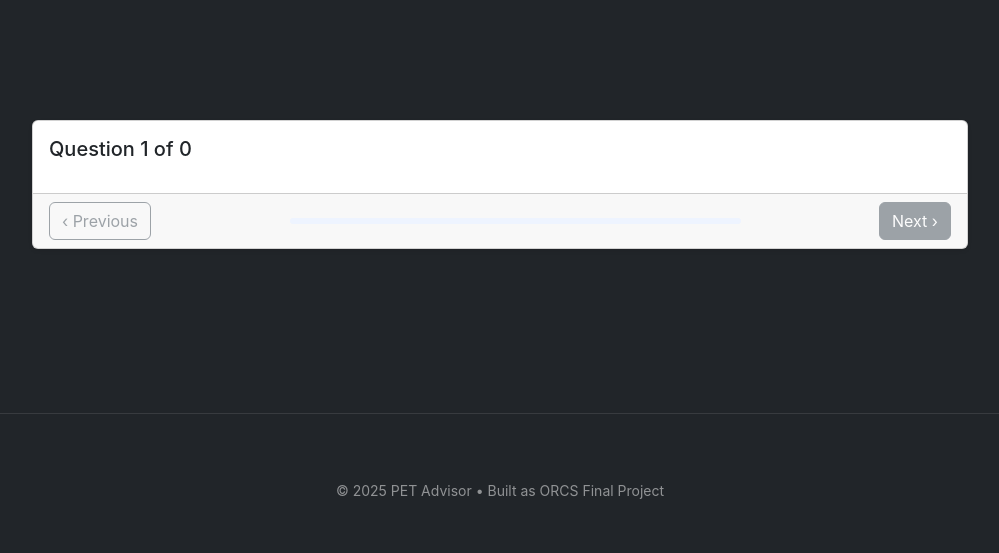
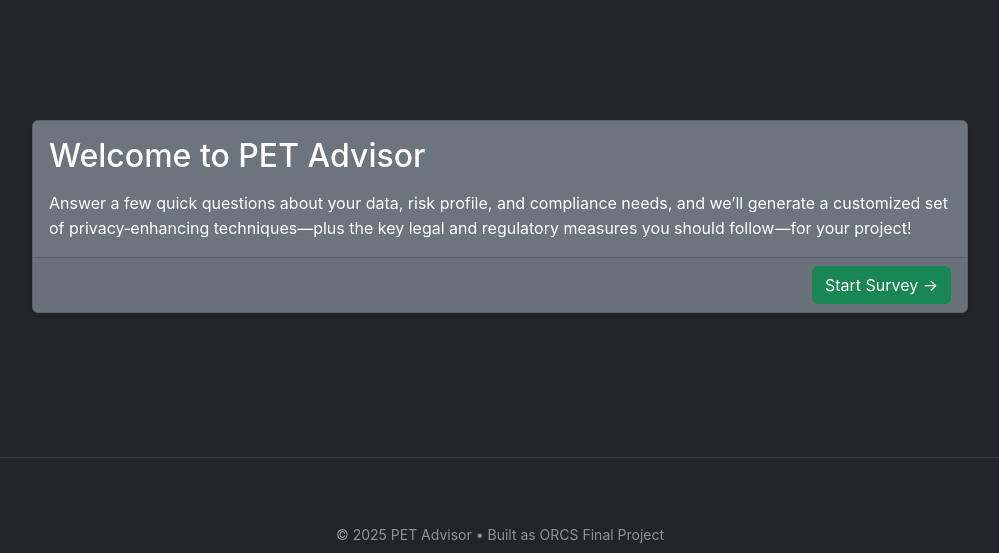
Before and after one commit to zhengz9417/Privacy-Tool, a Flask app: template templates/index.html in a window 1280 px wide. Shown: the part 233-786 px from the top of the page, without its empty margins (140-1139 px from the left). Before the commit the page ends 732 px from the top, so only its background shows below. Run offline with Flask 3, Linux system fonts and the light colour scheme; the template is opened without the code that fills it, so the values that code supplies are empty; parts of the project's set-up code (start-up, migrations or seed data) failed here and were passed over.

Commit message:
4.27最新版本

```diff
--- a/app.py
+++ b/app.py
@@ -1,4 +1,5 @@
 # app.py
+
 from pathlib import Path
 from collections import OrderedDict
 
@@ -185,7 +186,7 @@
             },
             {
                 "id": "S2",
-                "text": "2) What is the maximum number of parties that can be compromised?",
+                "text": "2) How many parties do you think might collude or be taken over by an attacker?",
                 "input_type": "number",
                 "placeholder": "e.g. 1"
             }
@@ -241,7 +242,7 @@
         {
             "id": "T1",
             "text": "1) Approximately how many unique records will you process?",
-            "options": ["<100k", "100k–1M", ">1M", "Custom…"]
+            "options": ["<100k", "100k–1M", ">1M"]
         },
         {
             "id": "T2",
@@ -299,48 +300,75 @@
     ranked = session.get("ranked", [])
     params = session.get("params", [])
     vetoed = session.get("vetoed", [])
-    all_tools = request.args.get("tools","").split(",")
-    top3_tools = all_tools[:3]
-    session["wizard_tools"] = top3_tools
+    all_tools = request.args.get("tools", "").split(",")
+    top3_tools = all_tools
+    session["wizard_tools"] = top3_tools[:3]
+
+    # Split ranked into privacy techniques vs policy recommendations
+    recommended_privacy_techniques = []
+    recommended_policies = []
+
+    for item in ranked:
+        name = item.get("name", "").lower()
+        if any(keyword in name for keyword in ["compliance", "policy", "regulation", "ferpa", "hipaa", "gdpr", "foia"]):
+            recommended_policies.append(item)
+        else:
+            recommended_privacy_techniques.append(item)
+
+    # Only take top 2 from each
+    top_privacy_techniques = recommended_privacy_techniques[:2]
+    top_policies = recommended_policies
 
     return render_template(
         "results.html",
-        recommendations=ranked,
+        privacy_techniques=top_privacy_techniques,
+        policies=top_policies,
         parameters=params,
         vetoed=vetoed,
         wizard_tools=top3_tools
-
     )
 
 
 
 @app.get("/wizard")
 def wizard():
-    tool_raw = request.args.get("tool","").lower()
-    steps = []
+    tool_raw = request.args.get("tool", "").lower().strip()
+
+    # Differential Privacy
     if "differential privacy" in tool_raw:
         questions = dp_steps()
-        display = "Differential Privacy"
-    elif "multiparty" in tool_raw:
+        display   = "Differential Privacy"
+
+    # Secure MPC (catch hyphens, spaces or "mpc")
+    elif any(kw in tool_raw for kw in ("multiparty", "multi-party", "mpc")):
         questions = mpc_steps()
-        display = "Secure Multiparty Computation"
+        display   = "Secure Multiparty Computation"
+
+    # Synthetic Data
     elif "synthetic data" in tool_raw:
         questions = sd_steps()
-        display = "Synthetic Data Generation"
+        display   = "Synthetic Data Generation"
+
+    # Trusted Execution Environments
     elif "trusted execution" in tool_raw or "tee" in tool_raw:
         questions = te_steps()
-        display = "Trusted Execution Environments"
-    elif "k-anonymity" in tool_raw:
+        display   = "Trusted Execution Environments"
+
+    # k-anonymity & ℓ-diversity
+    elif "k-anonymity" in tool_raw or "l-diversity" in tool_raw:
         questions = ka_steps()
-        display = "k-anonymity & ℓ-diversity"
+        display   = "k-anonymity & ℓ-diversity"
+
     else:
-        return "Please select a valid tool.", 400
+        # no match → error
+        return "This tool is hard to give advice on implementation simply in a wizard. Please consider gain advice from a data privacy expert.", 400
 
     return render_template(
-      "wizard.html",
-      steps=[{"tool": display, "questions": questions}],
-      selected_tool=display
+        "wizard.html",
+        steps=[{"tool": display, "questions": questions}],
+        selected_tool=display
     )
+
 
 
 
@@ -365,37 +393,136 @@
             config.append("⛔ Invalid DP inputs—could not compute ε.")
 
     elif tool == "Synthetic Data Generation":
-        # SD logic: echo answers & give tips
-        config.append("Your choices for Synthetic Data:")
-        for q in ["S1","S2","S3","S4","S5","S6","S7"]:
-            if q in data:
-                config.append(f"  {q}: {data[q]}")
+        # Start building the config output
+        config.append("Your choices for Synthetic Data Generation:")
+
+        # Map step IDs to human-readable question labels
+        step_labels = {
+            "S1": "Data type",
+            "S2": "Dataset size",
+            "S3": "Generation method",
+            "S4": "Differential Privacy",
+            "S5": "Regeneration frequency",
+            "S6": "Evaluation criteria",
+            "S7": "Hardware constraints"
+        }
+        # Echo back each answer
+        for step in ["S1","S2","S3","S4","S5","S6","S7"]:
+            if step in data:
+                label = step_labels.get(step, step)
+                config.append(f"  • {label}: {data[step]}")
+
+        config.append("")  # blank line
+        config.append("Implementation tips and recommendations:")
+
+        # S1 → method category
+        dtype = data.get("S1","").lower()
+        if "tabular" in dtype:
+            config.append("• For tabular data, consider CTGAN or TVAE implementations.")
+        elif "time-series" in dtype:
+            config.append("• For time-series, look at TimeGAN or DP-TS synth frameworks.")
+        elif "graph" in dtype:
+            config.append("• For graph data, explore GraphGAN or PrivGraph.")
+        elif "images" in dtype or "unstructured" in dtype:
+            config.append("• For images/unstructured, try DP-GAN or PATE-GAN variants.")
+
+        # S2 → relative sizing
+        size = data.get("S2","").lower()
+        if "smaller" in size:
+            config.append("• Smaller samples → faster training; verify distribution overlap.")
+        elif "larger" in size:
+            config.append("• Larger synthetic sets may amplify biases—monitor quality metrics.")
+        elif "custom" in size:
+            config.append("• Custom sizes: balance compute cost vs. data utility.")
+
+        # S3 → specific method
+        method = data.get("S3","").lower()
+        if "gan" in method:
+            config.append("• GAN-based → CTGAN/TVAE for tabular, StyleGAN for images.")
+        elif "bayesian" in method or "copula" in method:
+            config.append("• Bayesian/Copula → SDV’s Bayesian network or CopulaGAN.")
+        elif "vae" in method:
+            config.append("• VAE-based → try DP-VAE or VAE-GAN hybrids.")
+
+        # S4 → differential privacy toggle
+        dp_on = data.get("S4","").lower()
+        if "yes" in dp_on:
+            config.append("• DP enabled → tune ε carefully; too small harms utility.")
+        else:
+            config.append("• No DP → ensure data leakage risk is acceptable.")
+
+        # S5 → regeneration schedule
+        regen = data.get("S5","").lower()
+        if "daily" in regen:
+            config.append("• Daily regen → automate retraining & quality checks.")
+        elif "weekly" in regen:
+            config.append("• Weekly regen → balance freshness vs. compute cost.")
+        elif "monthly" in regen:
+            config.append("• Monthly regen → schedule performance benchmarks.")
+        elif "custom" in regen:
+            config.append("• Custom regen → integrate with your CI/CD pipeline.")
+
+        # S6 → evaluation metrics
+        eval_crit = data.get("S6","").lower()
+        if "statistical" in eval_crit:
+            config.append("• Use KS test, Chi-square for marginal distribution checks.")
+        if "ml model" in eval_crit:
+            config.append("• Train downstream models and compare accuracy/F1.")
+        if "privacy risk" in eval_crit:
+            config.append("• Run membership inference and attribute inference attacks.")
+        if "user feedback" in eval_crit:
+            config.append("• Collect domain expert feedback on synthetic realism.")
+
+        # S7 → hardware recommendations
+        hw = data.get("S7","").lower()
+        if "gpu" in hw or "tpu" in hw:
+            config.append("• Leverage cloud GPUs/TPUs for faster model convergence.")
+        elif "cpu" in hw:
+            config.append("• CPU only → use lightweight, non-neural methods (Copula, Bayesian).")
+        elif "tee" in hw:
+            config.append("• TEE available → run sensitive data synth inside enclaves.")
+
+        # Final fallback tip
         config.append("")
-        config.append("Implementation tips:")
-        # S3 → method
-        m = data.get("S3","").lower()
-        if "gan" in m:
-            config.append("• Use CTGAN or TVAE for tabular GAN generation.")
-        elif "bayesian" in m or "copula" in m:
-            config.append("• Try a BayesianNetwork/Copula model (e.g. SDV).")
-        # S7 → hardware
-        hw = data.get("S7","").lower()
-        if "gpu" in hw:
-            config.append("• Leverage cloud GPUs/TPUs for faster GAN training.")
-        elif "cpu" in hw:
-            config.append("• Use lightweight samplers (Bayesian nets, trees).")
-        elif "tee" in hw:
-            config.append("• Run generation inside your TEE (SGX, Nitro).")
-        # …add more branches for S1,S2,S4,S5,S6 as desired…
+        config.append("For more, see: SDV (sdv.dev), CTGAN docs, or your preferred synth library.")
+
 
     elif tool == "Secure Multiparty Computation":
-        # MPC logic (example)
+    # MPC logic
+        try:
+            # Number of parties and maximum corruptions
+            n = int(data.get("S1", 0))
+            t = int(data.get("S2", 0))
+        except ValueError:
+            n, t = None, None
+
         config.append("Your MPC configuration:")
-        for q in ["M1","M2","M3"]:
-            if q in data:
-                config.append(f"  {q}: {data[q]}")
+        if n is None or t is None:
+            config.append("  ⛔ Invalid inputs—please enter integers for parties and threshold.")
+        else:
+            config.append(f"  • Total parties (n): {n}")
+            config.append(f"  • Max corruptions tolerated (t): {t}")
+            config.append("")
+            config.append("Protocol recommendations:")
+
+        # Choose protocol family by adversary tolerance
+        # Semi-honest BGW/GMW if t < n/2; malicious SPDZ if t < n
+        if  t < n/2:
+            config.append("  – Semi-honest model (t < n/2): Consider BGW or GMW (Shamir secret‐sharing).")
+        elif t < n:
+            config.append("  – Malicious model (t < n): Consider SPDZ/MASCOT or HoneyBadgerMPC for stronger security.")
+        else:
+            config.append("  – Warning: t must be < n for security—please adjust your threshold.")
+            config.append("")
+            config.append("Libraries & frameworks:")
+            config.append("  • MP-SPDZ (C++): supports many protocols & security levels.")
+            config.append("  • SCALE-MAMBA (Python/C++): friendly DSL & semi-honest/SPDZ.")
+            config.append("  • VIFF (Python): easy prototyping, semi-honest only.")
+            config.append("  • Sharemind (Rust): commercial‐grade with high‐performance optimizations.")
+
         config.append("")
-        config.append("Tip: Tune your n-of-t threshold based on trust model.")
+        config.append("Tip: choose your n-of-t threshold based on your trust & threat model.")
+
 
     elif tool == "Trusted Execution Environments":
         # TEE logic
@@ -441,12 +568,14 @@
         l_val = l_map.get(k2, 2)
 
         config.append("")
-        config.append("Implementation tips:")
         if k_val:
             config.append(f"• Generalize/suppress to achieve k={k_val} and ℓ={l_val}.")
+            config.append("  – k (anonymity): each record is indistinguishable from at least k–1 others sharing the same quasi-identifiers.")
+            config.append("  – ℓ (diversity): each such group must contain at least ℓ distinct sensitive-attribute values.")
             config.append("  Use a library like ARX (Java) or sdcMicro (R/Python).")
         else:
             config.append("• Unable to derive k/ℓ for those choices—please adjust settings.")
+
 
     else:
         config.append(f"No wizard logic found for tool: {tool}")
@@ -460,20 +589,28 @@
 
 @app.get("/wizard/results")
 def wizard_results():
-    """
-    Show the computed parameters for the tool just configured,
-    and let the user pick another one to configure.
-    """
     cfg         = session.get("config", [])
     all_tools   = session.get("wizard_tools", [])
     current     = session.get("last_tool", "")
+
+    # drop any that look like policies/compliance
+    policy_keywords = (
+      "compliance", "policy", "regulation",
+      "ferpa", "hipaa", "gdpr", "foia", "ccpa", "coppa"
+    )
+    privacy_tools = [
+      t for t in all_tools
+      if not any(kw in t.lower() for kw in policy_keywords)
+    ]
+
     return render_template(
         "wizard_results.html",
         config=cfg,
-        wizard_tools=all_tools,
+        wizard_tools=privacy_tools,
         current_tool=current
     )
 
 
+
 if __name__ == "__main__":
     app.run(debug=True)
--- a/templates/index.html
+++ b/templates/index.html
@@ -4,7 +4,26 @@
 {% block content %}
 <div id="questionnaire" class="container-narrow mt-4">
   <transition name="fade" mode="out-in">
-    <div class="card shadow-sm" :key="currentIndex">
+
+    <!-- 1) INTRO CARD -->
+    <div v-if="showIntro" class="card shadow-sm bg-secondary text-white">
+      <div class="card-body">
+        <h2 class="card-title mb-3">Welcome to PET Advisor</h2>
+        <p class="card-text">
+          Answer a few quick questions about your data, risk profile, and compliance needs,
+          and we’ll generate a customized set of privacy‐enhancing techniques—plus the
+          key legal and regulatory measures you should follow—for your project!
+        </p>
+      </div>
+      <div class="card-footer text-end">
+        <button class="btn btn-success" @click="startSurvey()">
+          Start Survey →
+        </button>
+      </div>
+    </div>
+
+    <!-- 2) QUESTION CARD -->
+    <div v-else class="card shadow-sm" :key="currentIndex">
       <div class="card-body">
         <!-- Progress header -->
         <h5 class="card-title mb-3">
@@ -15,21 +34,24 @@
         </h5>
         <p class="card-text" v-text="currentQuestion.text"></p>
 
+        <!-- Single-choice -->
         <div v-if="!currentQuestion.multi">
-                    <div class="form-check mb-2"
+          <div
+            class="form-check mb-2"
             v-for="opt in currentQuestion.options"
-                         :key="opt">
+            :key="opt"
+          >
             <input
               class="form-check-input"
               type="radio"
               :name="currentQuestion.id"
-                        :id="currentQuestion.id + '-' + opt"
+              :id="`${currentQuestion.id}-${opt}`"
               :value="opt"
               v-model="answers[getRawIndex(currentIndex)]"
             />
             <label
               class="form-check-label"
-              :for="currentQuestion.id + '-' + opt"
+              :for="`${currentQuestion.id}-${opt}`"
             >
               <span v-text="opt"></span>
             </label>
@@ -38,19 +60,21 @@
 
         <!-- Multi-select -->
         <div v-else>
-                    <div class="form-check mb-2"
+          <div
+            class="form-check mb-2"
             v-for="opt in currentQuestion.options"
-                         :key="opt">
+            :key="opt"
+          >
             <input
               class="form-check-input"
               type="checkbox"
-                        :id="currentQuestion.id + '-' + opt"
+              :id="`${currentQuestion.id}-${opt}`"
               :value="opt"
               v-model="answers[getRawIndex(currentIndex)]"
             />
             <label
               class="form-check-label"
-              :for="currentQuestion.id + '-' + opt"
+              :for="`${currentQuestion.id}-${opt}`"
             >
               <span v-text="opt"></span>
             </label>
@@ -96,18 +120,16 @@
         </button>
       </div>
     </div>
+
   </transition>
 </div>
 {% endblock %}
 
-
 {% block scripts %}
-  <!-- 1) Inject the full questions list (with depends_on/depends_value) -->
   <script>
     window.__RAW_QUESTIONS__ = {{ questions|tojson }};
   </script>
 
-  <!-- 2) Inline Vue app that filters out Q4 until Q3 = "Real-time/interactive" -->
   <script>
     const { createApp } = Vue;
 
@@ -115,21 +137,19 @@
       data() {
         return {
           rawQuestions: window.__RAW_QUESTIONS__ || [],
-          answers:      [],       // we’ll fill this below
-          currentIndex: 0
+          answers:      [],
+          currentIndex: 0,
+          showIntro:    true
         };
       },
       computed: {
-        // Only questions whose dependency is satisfied
         visibleQuestions() {
-          return this.rawQuestions.filter((q, idx) => {
+          return this.rawQuestions.filter(q => {
             if (!q.depends_on) return true;
-            // depends_on = "q3" → raw index = 2
             const depIdx = Number(q.depends_on.slice(1)) - 1;
             return this.answers[depIdx] === q.depends_value;
           });
         },
-        // Shortcut to the question we’re currently rendering
         currentQuestion() {
           return this.visibleQuestions[this.currentIndex] || {};
         },
@@ -137,54 +157,46 @@
           return this.visibleQuestions.length;
         },
         progress() {
-          return ((this.currentIndex + 1)/this.total)*100;
+          return ((this.currentIndex + 1) / this.total) * 100;
         },
         isLast() {
           return this.currentIndex === this.total - 1;
         }
       },
       methods: {
+        startSurvey() {
+          this.showIntro = false;
+        },
         hasAnswered(visIdx) {
           const rawIdx = this.getRawIndex(visIdx);
           const ans    = this.answers[rawIdx];
-          return Array.isArray(ans)
-            ? ans.length > 0
-            : ans !== null && ans !== undefined;
+          return Array.isArray(ans) ? ans.length > 0 : ans != null;
         },
-        // map visible‐index → rawQuestions index
         getRawIndex(visIdx) {
-          // find the visIdx'th element in visibleQuestions
           const q = this.visibleQuestions[visIdx];
-          // find its index in the raw array
-          return this.rawQuestions.findIndex(rq => rq.id === q.id);
+          return this.rawQuestions.findIndex(r => r.id === q.id);
         },
         next() {
-          if (this.currentIndex < this.total - 1) {
-            this.currentIndex++;
-          }
+          if (this.currentIndex < this.total - 1) this.currentIndex++;
         },
         prev() {
-          if (this.currentIndex > 0) {
-            this.currentIndex--;
-          }
+          if (this.currentIndex > 0) this.currentIndex--;
         },
         submitForm() {
-          // build payload from rawQuestions & answers
           const payload = {};
           this.rawQuestions.forEach((q, idx) => {
             payload[q.text] = this.answers[idx];
           });
           fetch('/results', {
-            method:'POST',
-            headers:{'Content-Type':'application/json'},
+            method: 'POST',
+            headers: { 'Content-Type': 'application/json' },
             body: JSON.stringify(payload)
           })
-          .then(r=>r.json())
-          .then(j=> window.location = j.redirect);
+          .then(r => r.json())
+          .then(j => window.location = j.redirect);
         }
       },
       mounted() {
-        // initialize answers[] to null or [] for checkboxes
         this.rawQuestions.forEach(q => {
           this.answers.push(q.multi ? [] : null);
         });
```
Also changed, not shown: templates/results.html (+19 -28 lines). Lines whose indentation alone changed are shown as unchanged.
